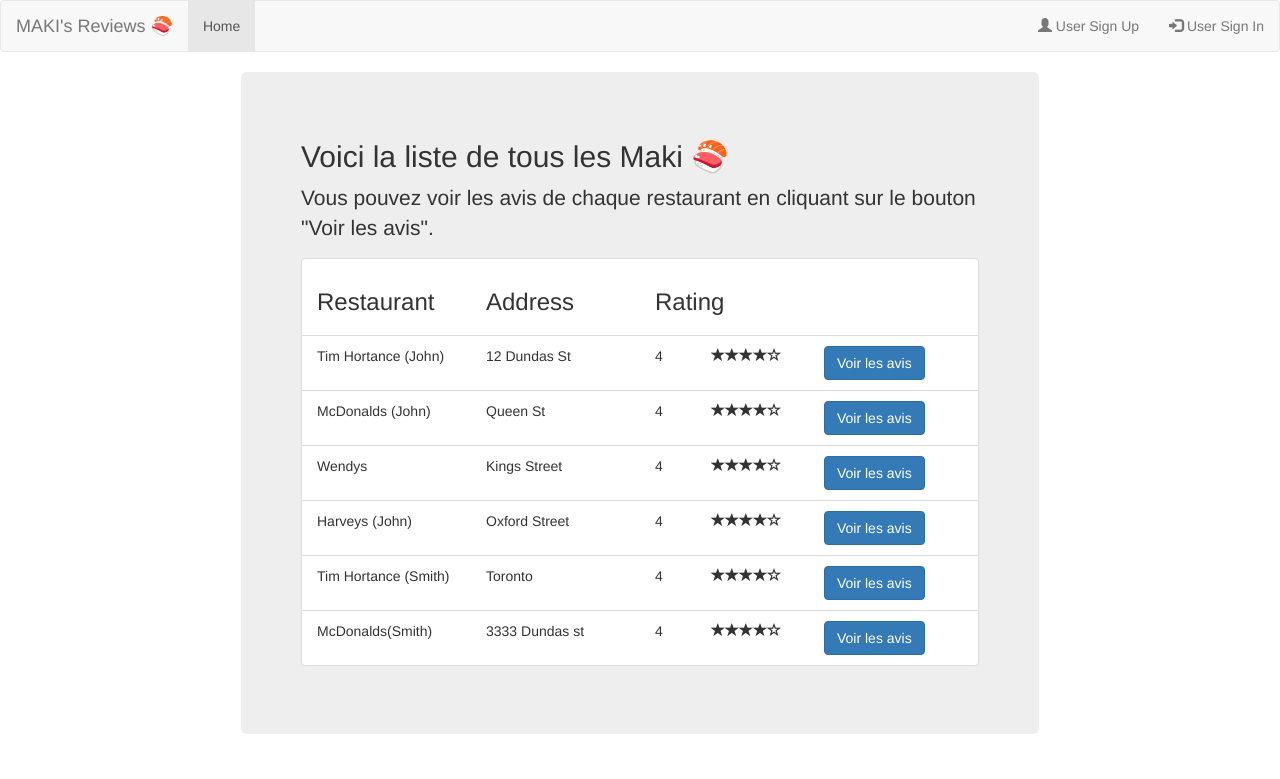
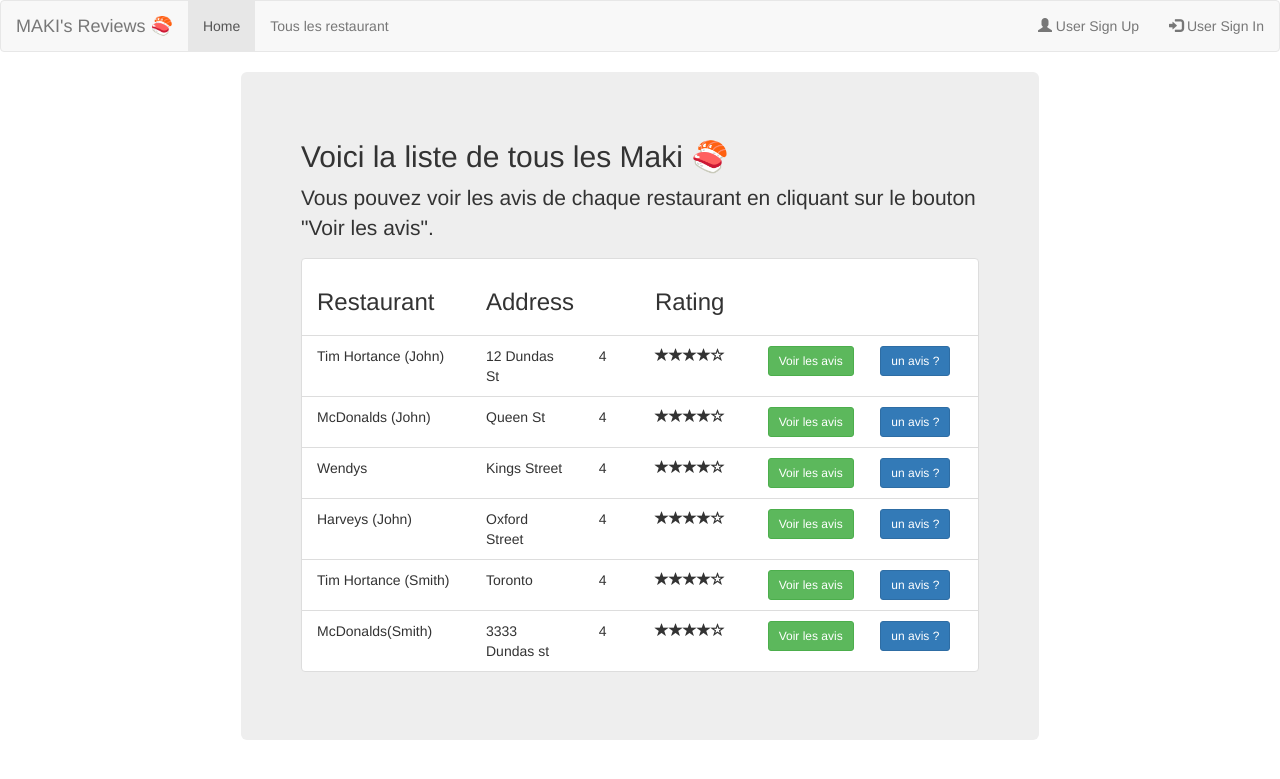
Before and after one commit to ManderVoronwe/projet-securite-service-web, a PHP site: page /all_restaurant.php in a window 1280 px wide. Shown: the top 779 px of the page. Run offline with PHP 8.4, Linux system fonts and the light colour scheme; data comes from the database, SQL or seed files in the repository.

Commit message:
evrything you need

```diff
--- a/all_restaurant.php
+++ b/all_restaurant.php
@@ -38,7 +38,7 @@
                     <div class="list-group-item">
                         <div class="row">
                             <div class="col-sm-3"> <?php echo $row['r_name']; ?></div>
-                            <div class="col-sm-3"> <?php echo $row['r_address']; ?></div>
+                            <div class="col-sm-2"> <?php echo $row['r_address']; ?></div>
                             <div class="col-sm-1">
                                 <?php
                                 $sql_rating = "SELECT rating from review WHERE `r_address` ='" . $row['r_address'] . "'";
@@ -71,9 +71,22 @@
 
                             ?>
                             </div>
-                            <div class="col-sm-3">
-                                <a href="restaurant_review.php?r_address=<?php echo $row['r_address']; ?>" class="btn btn-primary">Voir les avis</a>
+                            <div class="col-sm-2">
+
+                                <a href="restaurant_review.php?r_address=<?php echo $row['r_address']; ?>" class="btn btn-success btn-sm">Voir les avis</a>
                             </div>
+                            <div class="col-sm-2">
+                                <?php if (isset($_SESSION['u_id']) && !empty($_SESSION['u_id'])) { ?>
+                                    <a href="add_review.php?r_id=<?php print $row['r_id']; ?>&r_name=<?php print $row['r_name']; ?>&r_address=<?php print $row['r_address']; ?>" role="button" class="btn btn-primary btn-sm">un avis ?</a>
+                                <?php
+                                    } else {
+
+                                 ?>
+                                    <a href="signin.php" role="button" class="btn btn-primary btn-sm">un avis ?</a>
+                                <?php } ?>
+
+                            </div>
+
 
                         </div>
                     </div>
@@ -89,3 +102,6 @@
         ?>
     </div>
 </div>
+
+
+<?php include 'footer.html'; ?>
--- a/header.php
+++ b/header.php
@@ -55,6 +55,7 @@
 
         <ul class="nav navbar-nav">
           <li class="active"><a href="index.php">Home</a></li>
+          <li><a href="all_restaurant.php">Tous les restaurant</a></li>
 
         </ul>
         <ul class="nav navbar-nav navbar-right">
--- a/restaurant_review.php
+++ b/restaurant_review.php
@@ -68,12 +68,12 @@
                         <span class="label label-default">posté le : <?php echo $row['re_date']; ?></span>
 
                         de : <?php
-                                $sql_user = "SELECT u_name from users WHERE 'u_id' ='" . $row['r_by'] . "'";
+                                $sql_user = "SELECT u_name from users WHERE `u_id` ='" . $row['r_by'] . "'";
                                 $result_user = $conn->query($sql_user);
                                 if ($result_user->num_rows > 0) {
                                     $row_user = $result_user->fetch_assoc();
                                     echo $row_user['u_name'];
-                                }else{
+                                } else {
                                     echo "Anonyme";
                                 }
                                 ?>
--- a/system.sql
+++ b/system.sql
@@ -57,7 +57,7 @@
   `r_name` varchar(100) NOT NULL,
   `r_address` varchar(100) NOT NULL,
   `review` varchar(500) NOT NULL,
-  `r_by` int(50) DEFAULT NULL,
+  `r_by` int(6) DEFAULT NULL,
   `re_date` timestamp NOT NULL DEFAULT CURRENT_TIMESTAMP ON UPDATE CURRENT_TIMESTAMP,
   `rating` float(1) NOT NULL
 ) ENGINE=InnoDB DEFAULT CHARSET=latin1;
```
